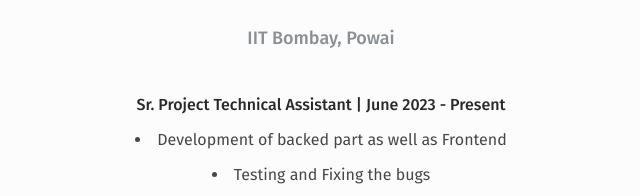
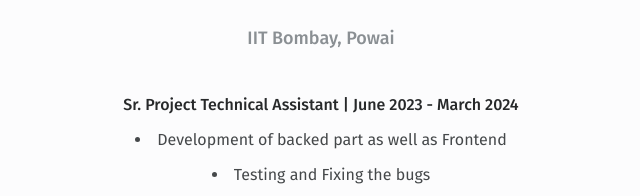
Before and after one commit to raushanraj901/raushanraj901.github.io, a plain HTML site: page index.html in a window 1280 px wide. Shown: the part 3342-3538 px from the top of the page, 319-959 px from the left. Drawn offline with nearby package versions, Linux system fonts and the light colour scheme.

Commit message:
Update index.html

```diff
--- a/index.html
+++ b/index.html
@@ -338,7 +338,7 @@
           style="margin-top: -50px"
         >
           <h3 class="statics__name">
-            Sr. Project Technical Assistant | June 2023 - Present
+            Sr. Project Technical Assistant | June 2023 - March 2024
           </h3>
           <li>Development of backed part as well as Frontend</li>
           <li>Testing and Fixing the bugs</li>
```
